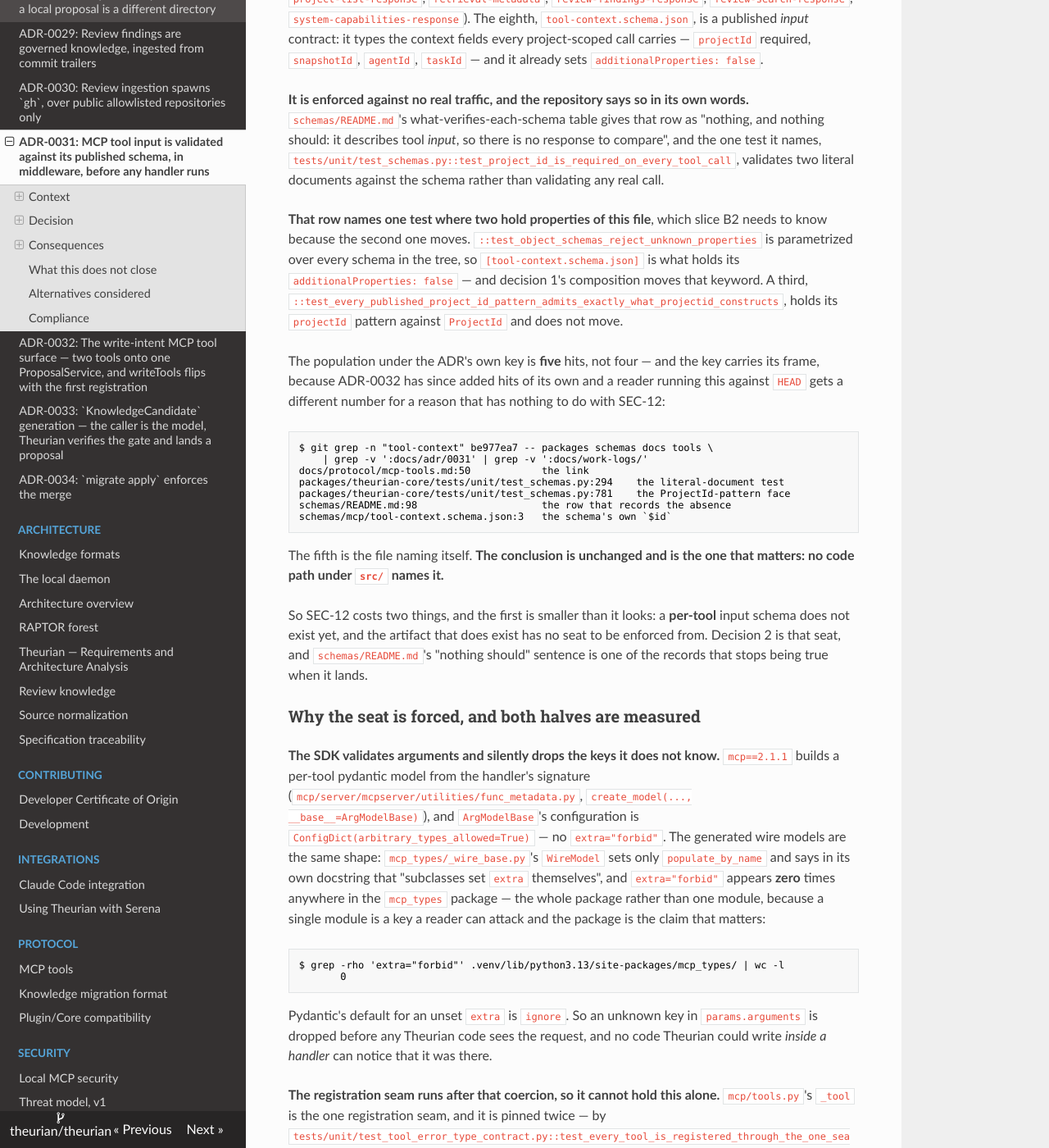
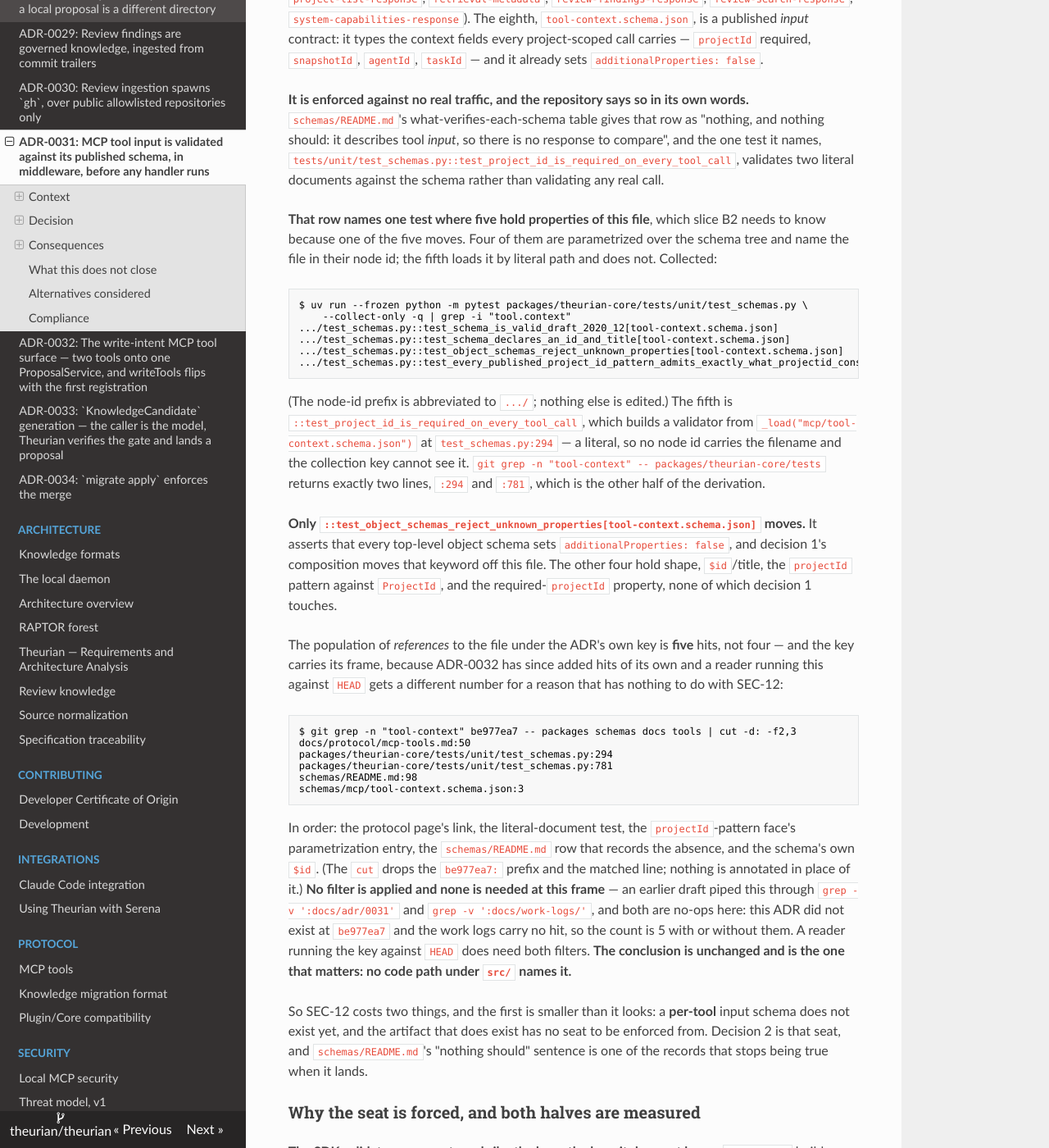
Before and after one commit to theurian/theurian, an MkDocs documentation site: the page built from docs/adr/0031-mcp-input-is-schema-validated-in-middleware.md, in a window 1280 px wide and 1400 px high, scrolled down 1150 px. Shown: the whole window at 82% size. Built offline with MkDocs 1.6.1, drawn with Linux system fonts in a browser that asks for light colours; some of the changed text lies outside the part shown.

Commit message:
docs(adr): correct ADR-0031's tool-context test count and inline-alternative price
"That row names one test where two hold properties of this file" undercounted by
three. Collected on this branch:

  $ uv run --frozen python -m pytest .../test_schemas.py --collect-only -q \
      | grep -i "tool.context"
  ::test_schema_is_valid_draft_2020_12[tool-context.schema.json]
  ::test_schema_declares_an_id_and_title[tool-context.schema.json]
  ::test_object_schemas_reject_unknown_properties[tool-context.schema.json]
  ::test_every_published_project_id_pattern_admits_exactly_what_projectid_constructs[...]

Four node ids, plus `::test_project_id_is_required_on_every_tool_call`, which
loads the path as a literal at test_schemas.py:294 and appears in no node id --
five. Exactly one of the five moves with decision 1's composition, and the B2
owed item now names the collection command rather than a count, so a sixth
parametrized test joins by existing.

The inline alternative was priced at "a fifth published copy" while saying
`_PROJECT_ID_FACES` already tracks five. It is one copy per per-tool schema:
5 faces today, 7 registered tools (`grep -c '@_tool('`), so twelve.

Both console blocks are corrected to be transcripts rather than annotated
renderings. The tool-context key no longer carries its two `grep -v` filters,
which were no-ops at be977ea7 (5 hits with or without them, since this ADR did
not exist at that frame) -- the filters a reader needs against HEAD are named in
prose instead. The additionalProperties block now shows the loop and its real
output, re-run against the built server: 7 of 7 absent.

Review-Finding: code-review MEDIUM -- ADR-0031 said two tests hold properties of tool-context.schema.json where five do, and the B2 owed item inherited the undercount
Review-Finding: code-review LOW -- ADR-0031's inline-alternative arithmetic contradicted itself and its console blocks presented editorial annotation as transcript
Signed-off-by: Takehide Uchida <utchy@graphnote-design.com>

````diff
--- a/docs/adr/0031-mcp-input-is-schema-validated-in-middleware.md
+++ b/docs/adr/0031-mcp-input-is-schema-validated-in-middleware.md
@@ -56,30 +56,57 @@ to compare", and the one test it names,
 validates two literal documents against the schema rather than validating any
 real call.
 
-**That row names one test where two hold properties of this file**, which slice
-B2 needs to know because the second one moves.
-`::test_object_schemas_reject_unknown_properties` is parametrized over every
-schema in the tree, so `[tool-context.schema.json]` is what holds its
-`additionalProperties: false` — and decision 1's composition moves that keyword.
-A third, `::test_every_published_project_id_pattern_admits_exactly_what_projectid_constructs`,
-holds its `projectId` pattern against `ProjectId` and does not move.
-
-The population under the ADR's own key is **five** hits, not four — and the key
-carries its frame, because ADR-0032 has since added hits of its own and a reader
-running this against `HEAD` gets a different number for a reason that has
-nothing to do with SEC-12:
+**That row names one test where five hold properties of this file**, which slice
+B2 needs to know because one of the five moves. Four of them are parametrized
+over the schema tree and name the file in their node id; the fifth loads it by
+literal path and does not. Collected:
 
 ```console
-$ git grep -n "tool-context" be977ea7 -- packages schemas docs tools \
-    | grep -v ':docs/adr/0031' | grep -v ':docs/work-logs/'
-docs/protocol/mcp-tools.md:50            the link
-packages/theurian-core/tests/unit/test_schemas.py:294    the literal-document test
-packages/theurian-core/tests/unit/test_schemas.py:781    the ProjectId-pattern face
-schemas/README.md:98                     the row that records the absence
-schemas/mcp/tool-context.schema.json:3   the schema's own `$id`
+$ uv run --frozen python -m pytest packages/theurian-core/tests/unit/test_schemas.py \
+    --collect-only -q | grep -i "tool.context"
+.../test_schemas.py::test_schema_is_valid_draft_2020_12[tool-context.schema.json]
+.../test_schemas.py::test_schema_declares_an_id_and_title[tool-context.schema.json]
+.../test_schemas.py::test_object_schemas_reject_unknown_properties[tool-context.schema.json]
+.../test_schemas.py::test_every_published_project_id_pattern_admits_exactly_what_projectid_constructs[mcp/tool-context.schema.json-('properties', 'projectId')]
 ```
 
-The fifth is the file naming itself. **The conclusion is unchanged and is the
+(The node-id prefix is abbreviated to `.../`; nothing else is edited.) The fifth
+is `::test_project_id_is_required_on_every_tool_call`, which builds a validator
+from `_load("mcp/tool-context.schema.json")` at `test_schemas.py:294` — a
+literal, so no node id carries the filename and the collection key cannot see
+it. `git grep -n "tool-context" -- packages/theurian-core/tests` returns exactly
+two lines, `:294` and `:781`, which is the other half of the derivation.
+
+**Only `::test_object_schemas_reject_unknown_properties[tool-context.schema.json]`
+moves.** It asserts that every top-level object schema sets
+`additionalProperties: false`, and decision 1's composition moves that keyword
+off this file. The other four hold shape, `$id`/title, the `projectId` pattern
+against `ProjectId`, and the required-`projectId` property, none of which
+decision 1 touches.
+
+The population of *references* to the file under the ADR's own key is **five**
+hits, not four — and the key carries its frame, because ADR-0032 has since added
+hits of its own and a reader running this against `HEAD` gets a different number
+for a reason that has nothing to do with SEC-12:
+
+```console
+$ git grep -n "tool-context" be977ea7 -- packages schemas docs tools | cut -d: -f2,3
+docs/protocol/mcp-tools.md:50
+packages/theurian-core/tests/unit/test_schemas.py:294
+packages/theurian-core/tests/unit/test_schemas.py:781
+schemas/README.md:98
+schemas/mcp/tool-context.schema.json:3
+```
+
+In order: the protocol page's link, the literal-document test, the
+`projectId`-pattern face's parametrization entry, the `schemas/README.md` row
+that records the absence, and the schema's own `$id`. (The `cut` drops the
+`be977ea7:` prefix and the matched line; nothing is annotated in place of it.)
+**No filter is applied and none is needed at this frame** — an earlier draft
+piped this through `grep -v ':docs/adr/0031'` and `grep -v ':docs/work-logs/'`,
+and both are no-ops here: this ADR did not exist at `be977ea7` and the work logs
+carry no hit, so the count is 5 with or without them. A reader running the key
+against `HEAD` does need both filters. **The conclusion is unchanged and is the
 one that matters: no code path under `src/` names it.**
 
 So SEC-12 costs two things, and the first is smaller than it looks: a
@@ -207,9 +234,14 @@ what an implementer would do without this table.
 
 **The alternative stays available**: inline the four context properties in each
 per-tool schema, keeping `additionalProperties: false` and duplicating the
-context four keys at a time. It costs a fifth published copy of the `projectId`
-pattern — `_PROJECT_ID_FACES` already tracks five — and the duplication is what
-`$ref` exists to avoid, so it is the fallback rather than the plan.
+context four keys at a time. Its cost is **one further published copy of the
+`projectId` pattern per per-tool schema**, not one in total —
+`_PROJECT_ID_FACES` (`tests/unit/test_schemas.py:779-788`) already tracks
+**five** faces and pins each against `ProjectId`, so the first inlined schema
+makes a sixth and the seven tools registered today
+(`grep -c '@_tool(' packages/theurian-core/src/theurian/mcp/tools.py` → **7**)
+would take it to **twelve**. The duplication is what `$ref` exists to avoid, and
+at that multiplier it is the fallback rather than the plan.
 
 ### 2. The validation seat is an SDK `ServerMiddleware`, wired where the server is built
 
@@ -326,12 +358,20 @@ domain the annotation does not, and **may not** admit what the handler refuses.
 The SDK sets no `additionalProperties` on any tool's derived schema. Driven
 against the built server:
 
+```python
+# over build_server(...)._tool_manager.list_tools(), sorted by name
+for tool in sorted(tools, key=lambda t: t.name):
+    print(f"{tool.name:22}{tool.parameters.get('additionalProperties', '<absent>')}")
+```
+
 ```console
-$ for each of the 7 registered tools: inputSchema.get("additionalProperties")
-  knowledge.search       <absent>     review.findings      <absent>
-  knowledge.get          <absent>     review.search        <absent>
-  knowledge.status       <absent>     system.capabilities  <absent>
-  project.list           <absent>
+knowledge.get         <absent>
+knowledge.search      <absent>
+knowledge.status      <absent>
+project.list          <absent>
+review.findings       <absent>
+review.search         <absent>
+system.capabilities   <absent>
 tools with no additionalProperties: 7 of 7
 ```
 
@@ -448,10 +488,22 @@ Measured now, and reproducible from this ADR (2026-09-12, `be977ea7`):
   `tool-context.schema.json`. **No per-tool input schema exists**, and the one
   input schema that does has **no reader under `src/`** —
   `git grep -n "tool-context" be977ea7 -- packages schemas docs tools` returns
-  five hits outside this ADR: a link, two test references, the
+  five hits, needing no filter at that frame: a link, two test references, the
   `schemas/README.md` row that records the absence, and the file's own `$id`.
   The key takes the sha because ADR-0032 added four hits of its own after this
   frame, none of them a reader.
+- **Five tests hold a property of `tool-context.schema.json`**, not the one
+  `schemas/README.md`'s row names: four collected node ids over `test_schemas.py`'s
+  parametrized suites (`--collect-only -q | grep -i "tool.context"`, key in
+  *Context*), plus `::test_project_id_is_required_on_every_tool_call`, which
+  loads the path as a literal at `test_schemas.py:294` and so names it in no node
+  id. Exactly one of the five —
+  `::test_object_schemas_reject_unknown_properties[tool-context.schema.json]` —
+  moves with decision 1's composition.
+- `_PROJECT_ID_FACES` (`tests/unit/test_schemas.py:779-788`) holds **5**
+  published `projectId` pattern faces, and **7** tools are registered
+  (`grep -c '@_tool(' .../mcp/tools.py`), which is the multiplier that prices
+  decision 1's inline alternative at twelve faces rather than six.
 - The SDK's argument model sets no `extra="forbid"`:
   `grep -rho 'extra="forbid"' .venv/lib/python3.13/site-packages/mcp_types/ | wc -l`
   answers **0** over the whole package, and `ArgModelBase`'s own config is
@@ -518,10 +570,20 @@ Still owed, with the milestone that will satisfy it:
   "nothing, and nothing should: it describes tool *input*, so there is no
   response to compare", which is true of a *response* check and false of this
   one. Owed: the row rewritten to name what now reads the schema, in the same
-  commit — and to name **both** tests that hold properties of the file, since it
-  names one today and
-  `::test_object_schemas_reject_unknown_properties[tool-context.schema.json]`
-  is the one decision 1's composition moves.
+  commit — and to stop naming **one** test where **five** hold properties of the
+  file. The honest form is the *command*, not a list, because four of the five
+  arrive by parametrization and a sixth would join the same way:
+
+  ```console
+  $ uv run --frozen python -m pytest .../test_schemas.py --collect-only -q \
+      | grep -i "tool.context"
+  ```
+
+  plus `::test_project_id_is_required_on_every_tool_call`, which loads the path
+  as a literal at `test_schemas.py:294` and therefore appears in no node id.
+  `::test_object_schemas_reject_unknown_properties[tool-context.schema.json]` is
+  the one of the five that decision 1's composition moves; the row must say
+  which, or a reader takes "five tests" as five things to rewrite.
 - **Slice B2 — the closure pin moves with the closure, and is rewritten rather
   than deleted.** Moving `additionalProperties: false` off
   `tool-context.schema.json` takes
````
